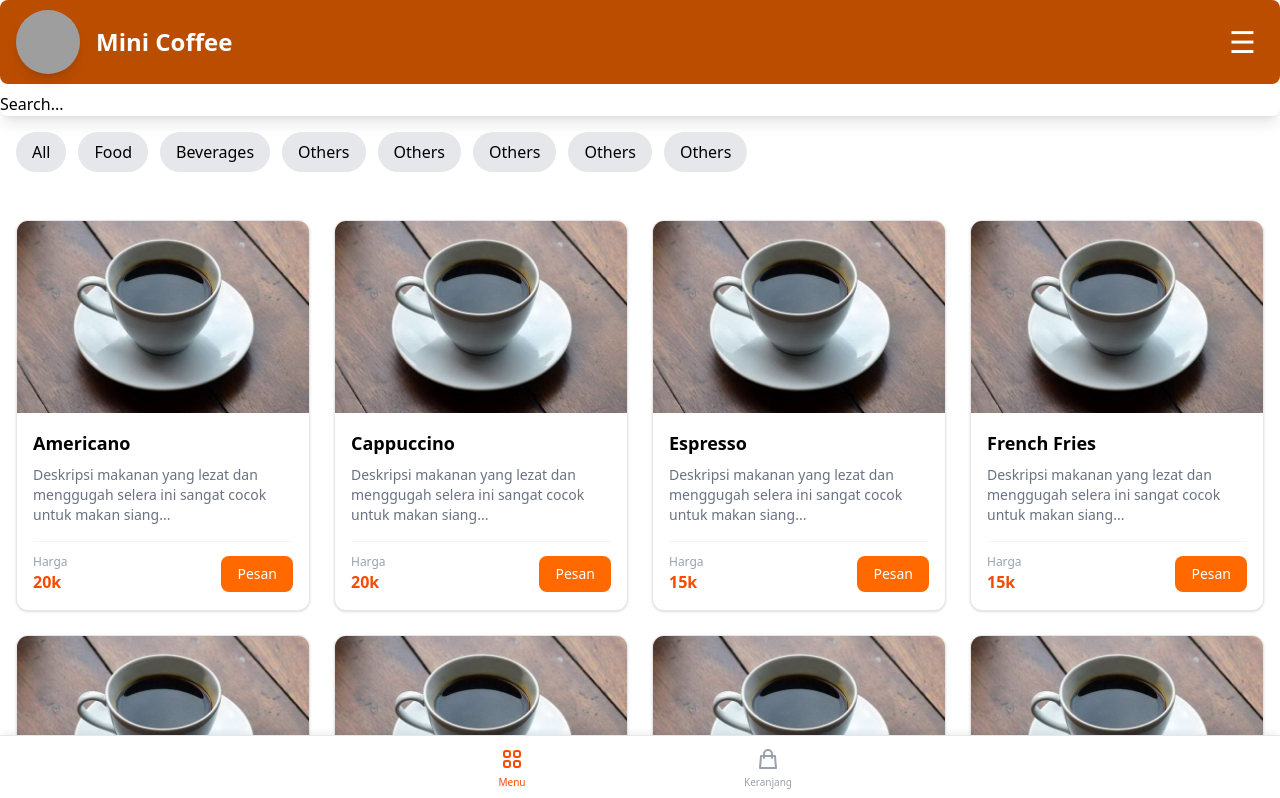
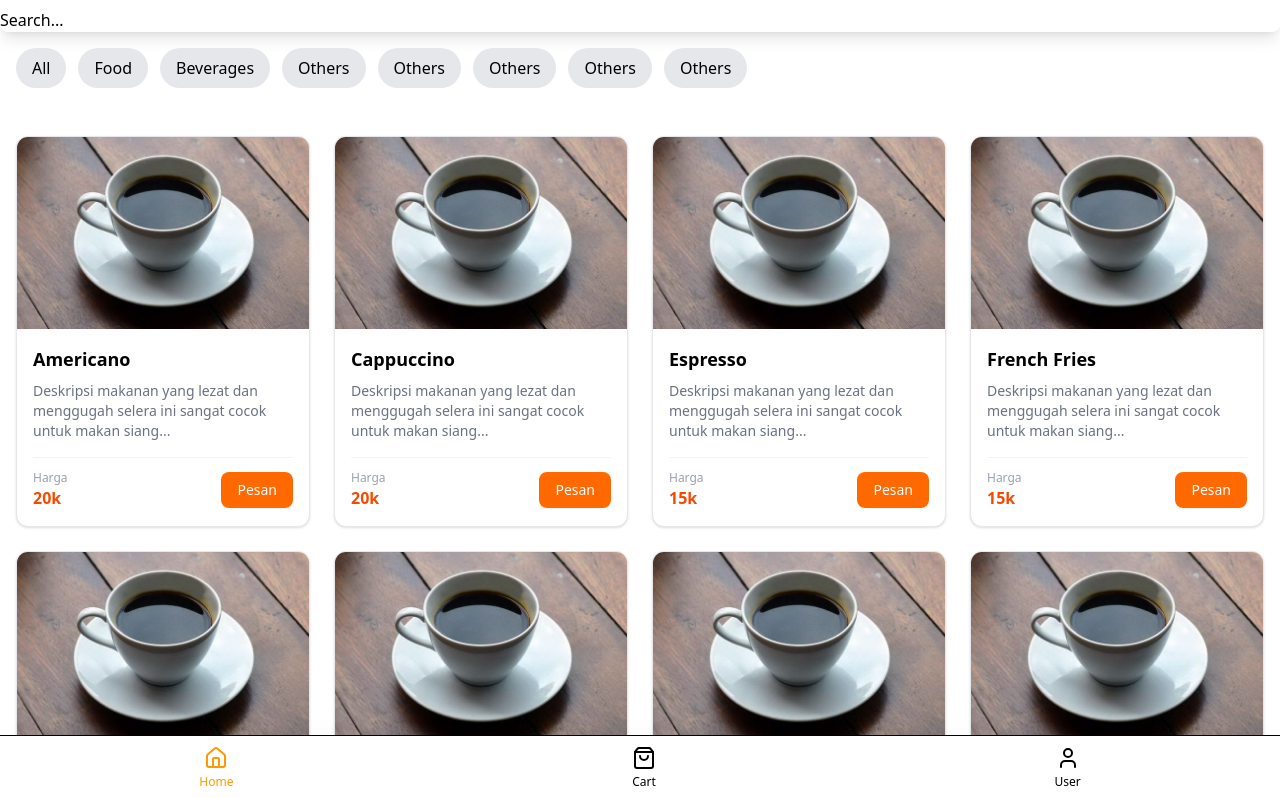
Before and after one commit to tim-gabut/mini-coffee, a React (Vite) app: page /user in a window 1280 px wide. Shown: the top 798 px of the page. Built offline with nearby package versions, Linux system fonts and the light colour scheme; grey boxes are pictures that could not be loaded.

Commit message:
Bottom navbar

```diff
--- a/package.json
+++ b/package.json
@@ -13,8 +13,10 @@
   "dependencies": {
     "@heroicons/react": "^2.2.0",
     "@tailwindcss/vite": "^4.1.17",
+    "lucide-react": "^0.555.0",
     "react": "^19.2.0",
-    "react-dom": "^19.2.0"
+    "react-dom": "^19.2.0",
+    "react-router-dom": "^7.9.6"
   },
   "devDependencies": {
     "@eslint/js": "^9.39.1",
--- /dev/null
+++ b/src/App.tsx
@@ -0,0 +1,15 @@
+import Search from "./app/Search.tsx";
+import SearchByCategory from "./app/SearchByCategory.tsx";
+import Menu from "./app/Menu.tsx";
+import BottomNav from "./app/BottomNav.tsx";
+
+export default function App(){
+    return (
+        <>
+            <Search/>
+            <SearchByCategory/>
+            <Menu/>
+            <BottomNav />
+        </>
+    )
+}
--- a/src/app/BottomNav.tsx
+++ b/src/app/BottomNav.tsx
@@ -1,60 +1,46 @@
+import {Home, ShoppingBag, User} from "lucide-react";
+import {Link} from "react-router-dom"
+import {useState} from "react";
 
-// 1. Kita definisikan tipe data khusus agar tidak salah ketik string
-export type TabView = 'menu' | 'cart';
-
-// 2. Interface Props: Data yang wajib dikirim oleh Parent ke komponen ini
-interface BottomNavProps {
-    activeTab: TabView;                   // Tab mana yang sedang aktif?
-    onTabChange: (tab: TabView) => void;  // Fungsi untuk ganti tab
-    cartCount?: number;                   // (Opsional) Jumlah angka di badge merah
+interface MenuItem {
+    name: string;
+    icon: React.ReactNode;
+    path: string;
 }
 
-export default function BottomNav({ activeTab, onTabChange, cartCount = 0 }: BottomNavProps) {
+const menuBottomNav: MenuItem[] = [
+    {name: "Home", icon: <Home/>, path: "/"},
+    {name: "Cart", icon: <ShoppingBag/>, path: "/cart"},
+    {name: "User", icon: <User/>, path: "/user"}
+]
+export default function BottomNav() {
+
+    const [isActive, setIsActive] = useState("Home");
+
+
     return (
-        // CONTAINER UTAMA (Fixed di Bawah)
-        <div className="fixed bottom-0 left-0 right-0 z-50 bg-white border-t border-gray-200 shadow-[0_-4px_6px_-1px_rgba(0,0,0,0.05)]">
+        <div className="fixed bg-white w-full shadow-2xl z-50 bottom-0 border-t">
+            <div className="flex justify-around items-center h-16">
+                {
+                    menuBottomNav.map((item: MenuItem, index: number) => (
+                        <Link
+                            key={index}
+                            to={item.path}
+                            onClick={() => setIsActive(item.name)}
 
-            {/* WRAPPER KONTEN (Agar rapi di tengah) */}
-            <div className="flex justify-around items-center h-16 max-w-lg mx-auto">
+                            className={`flex flex-col text-xs gap-1
+                    ${item.name === isActive ? "text-amber-500" : "text-grey-400"}
+                    items-center transition-colors duration-100`}
 
-                {/* === TOMBOL 1: MENU === */}
-                <button
-                    onClick={() => onTabChange('menu')}
-                    className={`flex flex-col items-center justify-center w-full h-full space-y-1 transition-colors duration-200 ${
-                        activeTab === 'menu' ? 'text-orange-600' : 'text-gray-400 hover:text-gray-500'
-                    }`}
-                >
-                    {/* Icon Menu (Grid) */}
-                    <svg xmlns="http://www.w3.org/2000/svg" className="h-6 w-6" fill="none" viewBox="0 0 24 24" stroke="currentColor" strokeWidth={2}>
-                        <path strokeLinecap="round" strokeLinejoin="round" d="M4 6a2 2 0 012-2h2a2 2 0 012 2v2a2 2 0 01-2 2H6a2 2 0 01-2-2V6zM14 6a2 2 0 012-2h2a2 2 0 012 2v2a2 2 0 01-2 2h-2a2 2 0 01-2-2V6zM4 16a2 2 0 012-2h2a2 2 0 012 2v2a2 2 0 01-2 2H6a2 2 0 01-2-2v-2zM14 16a2 2 0 012-2h2a2 2 0 012 2v2a2 2 0 01-2 2h-2a2 2 0 01-2-2v-2z" />
-                    </svg>
-                    <span className="text-[10px] font-medium">Menu</span>
-                </button>
-
-                {/* === TOMBOL 2: KERANJANG === */}
-                <button
-                    onClick={() => onTabChange('cart')}
-                    className={`relative flex flex-col items-center justify-center w-full h-full space-y-1 transition-colors duration-200 ${
-                        activeTab === 'cart' ? 'text-orange-600' : 'text-gray-400 hover:text-gray-500'
-                    }`}
-                >
-                    {/* Badge Notifikasi (Hanya muncul jika cartCount > 0) */}
-                    {cartCount > 0 && (
-                        <div className="absolute top-1 right-8 sm:right-10 transform translate-x-1/2 -translate-y-1/2">
-               <span className="flex items-center justify-center bg-red-500 text-white text-[10px] font-bold h-4 w-4 rounded-full ring-2 ring-white">
-                 {cartCount}
-               </span>
-                        </div>
-                    )}
-
-                    {/* Icon Keranjang (Cart) */}
-                    <svg xmlns="http://www.w3.org/2000/svg" className="h-6 w-6" fill="none" viewBox="0 0 24 24" stroke="currentColor" strokeWidth={2}>
-                        <path strokeLinecap="round" strokeLinejoin="round" d="M16 11V7a4 4 0 00-8 0v4M5 9h14l1 12H4L5 9z" />
-                    </svg>
-                    <span className="text-[10px] font-medium">Keranjang</span>
-                </button>
+                        >
+                            {item.icon}
+                            {item.name}
+                        </Link>
+                    ))
+                }
 
             </div>
         </div>
-    );
+    )
+
 }
--- a/src/main.tsx
+++ b/src/main.tsx
@@ -1,21 +1,14 @@
 import {StrictMode} from 'react'
 import {createRoot} from 'react-dom/client'
-import Navbar from './app/Navbar.tsx'
-import Search from './app/Search.tsx'
 import './index.css'
-import SearchByCategory from "./app/SearchByCategory.tsx";
-import Menu from "./app/Menu.tsx";
-import BottomNav, { type TabView } from "./app/BottomNav.tsx";
+import App from "./App.tsx";
+import { BrowserRouter } from 'react-router-dom'
 
 
 createRoot(document.getElementById('root')!).render(
     <StrictMode>
-        <Navbar/>
-        <Search/>
-        <SearchByCategory/>
-        <Menu/>
-        <BottomNav activeTab={"menu"} onTabChange={function(tab: TabView): void {
-            throw new Error("Function not implemented.")
-        } }/>
+        <BrowserRouter>
+            <App/>
+        </BrowserRouter>
     </StrictMode>
 )
```
Also changed, not shown: 1 other file (tests, documents, lock files or other folders).
